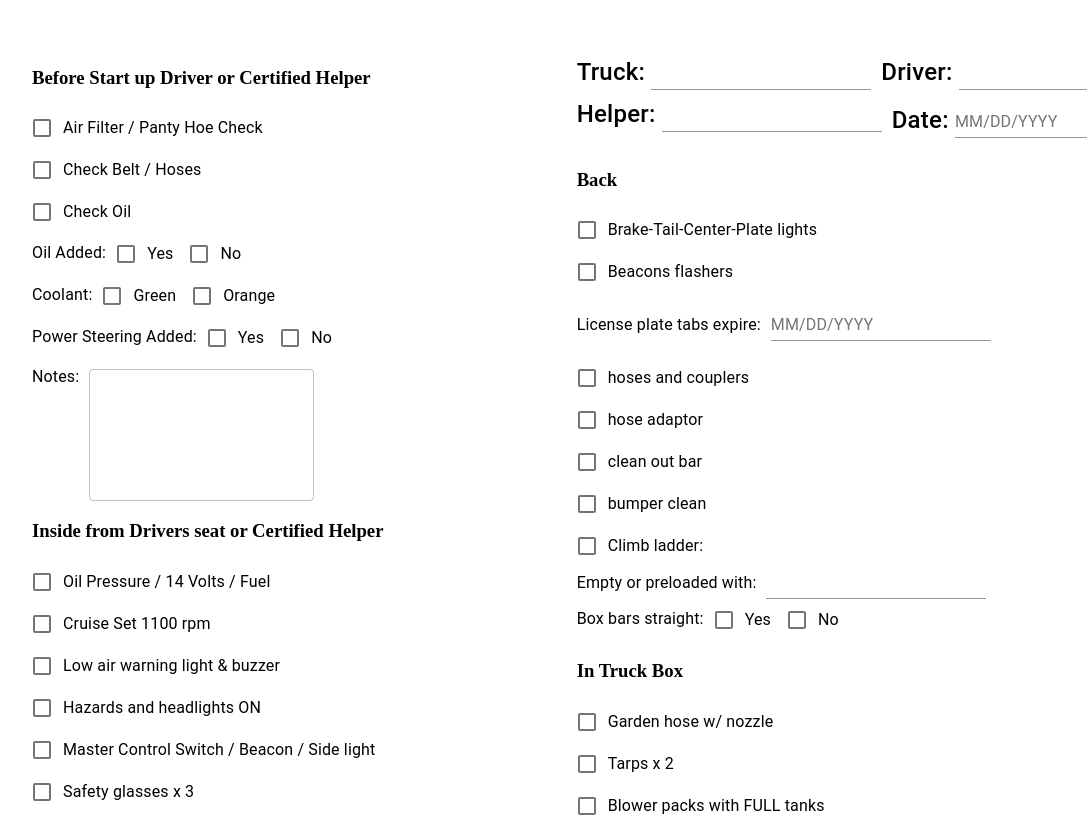
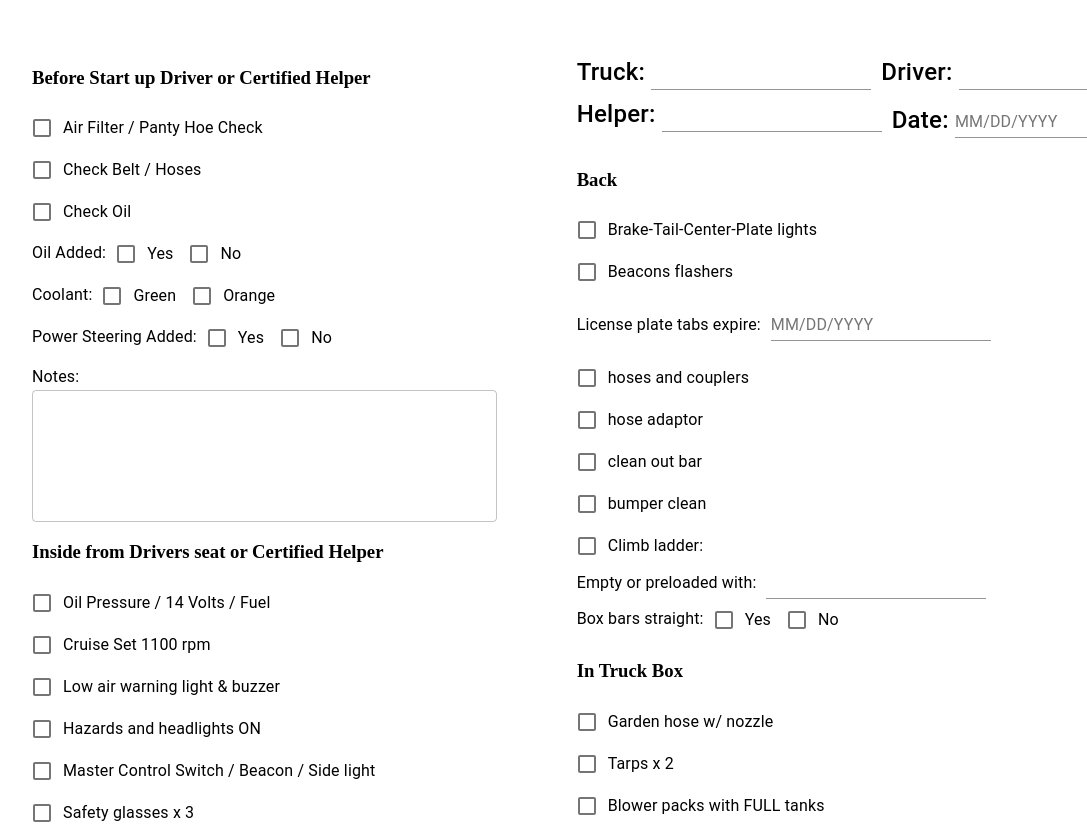
Before and after one commit to alexcravalho/GreenPDFInternal, a React app: page / in a window 1280 px wide. Shown: the top 824 px of the page, without its empty margins (16-1103 px from the left). Built offline with nearby package versions, Linux system fonts and the light colour scheme; the HTML template or start-up script is replaced by a standard one.

Commit message:
edited FormLabel margin

```diff
--- a/client/src/components/BeforeStartup.tsx
+++ b/client/src/components/BeforeStartup.tsx
@@ -39,8 +39,8 @@ export class BeforeStartup extends Component<StartupProps, StartupState> {
         <Coolant appStateHandleCheck={this.props.appStateHandleCheck}/>
         <PowerSteering appStateHandleCheck={this.props.appStateHandleCheck}/>
         <FormGroup className="notes-group" row>
-          <FormLabel className="label" style={{ color: 'black' }}>Notes: </FormLabel>
-          <TextField className="notes" multiline rows="5" variant="outlined" value={this.props.notes} onChange={(event: React.ChangeEvent<HTMLInputElement>)=> {this.props.appStateChange(event, 'notes')}} />
+          <FormLabel className="label" style={{ color: 'black', marginBottom: '5px' }}>Notes: </FormLabel>
+          <TextField className="notes" multiline rows="5" variant="outlined" fullWidth={true} value={this.props.notes} onChange={(event: React.ChangeEvent<HTMLInputElement>)=> {this.props.appStateChange(event, 'notes')}} />
         </FormGroup>
       </div>
     )
```
